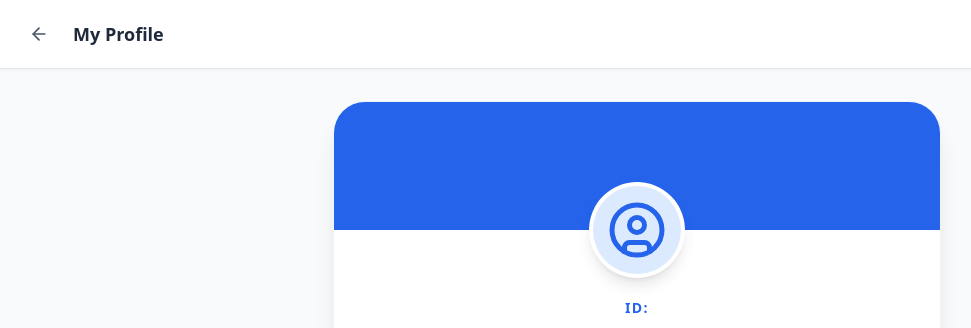
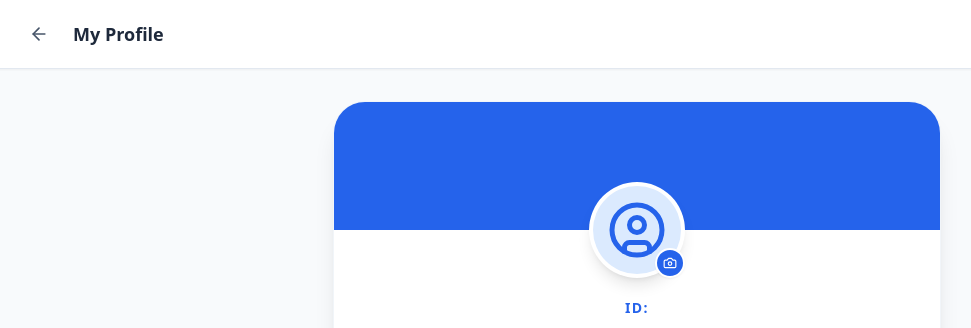
Before and after one commit to AreppHiHi/Sistem-Hadir, a React (Vite) app in the folder front-end/client/: page /profile in a window 1280 px wide. Shown: the top 328 px of the page, without its empty margins (3-974 px from the left). Built offline with nearby package versions, Linux system fonts and the light colour scheme; sample sign-in values are in the browser's storage; the HTML template or start-up script is replaced by a standard one.

Commit message:
Adjust User add profile picture

```diff
--- a/front-end/client/src/Profile.jsx
+++ b/front-end/client/src/Profile.jsx
@@ -1,7 +1,7 @@
 import React, { useEffect, useState } from 'react';
 import { useNavigate, Link } from 'react-router-dom';
 import axios from 'axios';
-import { User, Mail, Phone, ArrowLeft, Save, X, Edit3, CheckCircle2, UserCircle, Building } from 'lucide-react';
+import { User, Mail, Phone, ArrowLeft, Save, X, Edit3, CheckCircle2, UserCircle, Building, Camera } from 'lucide-react';
 
 const Profile = () => {
   const navigate = useNavigate();
@@ -9,6 +9,9 @@ const Profile = () => {
   const [isEditing, setIsEditing] = useState(false);
   const [loading, setLoading] = useState(false);
   const [message, setMessage] = useState({ type: '', text: '' });
+
+  // STATE BARU UNTUK GAMBAR PROFIL
+  const [profilePic, setProfilePic] = useState(null);
 
   const [formData, setFormData] = useState({
     full_name: '', email: '', phone: '', koperasi: ''
@@ -34,6 +37,12 @@ const Profile = () => {
     } else {
       const parsedUser = JSON.parse(savedUser);
       setUser(parsedUser);
+
+      // Semak jika pengguna sudah ada gambar profil yang disimpan
+      if (parsedUser.profile_pic) {
+        setProfilePic(parsedUser.profile_pic);
+      }
+
       setFormData({
         full_name: parsedUser.full_name,
         email: parsedUser.email,
@@ -42,6 +51,33 @@ const Profile = () => {
       });
     }
   }, [navigate]);
+
+  // ==========================================
+  // FUNGSI MENGURUSKAN MUAT NAIK GAMBAR
+  // ==========================================
+  const handleImageUpload = (e) => {
+    const file = e.target.files[0];
+    if (!file) return;
+
+    // Pastikan saiz gambar bawah 2MB
+    if (file.size > 2 * 1024 * 1024) {
+      alert(systemSettings.language === 'ms' ? "Saiz gambar terlalu besar! Sila pilih gambar di bawah 2MB." : "Image size too large! Please select an image under 2MB.");
+      return;
+    }
+
+    // Tukar gambar kepada format Base64 untuk paparan & simpanan
+    const reader = new FileReader();
+    reader.onloadend = () => {
+      const base64String = reader.result;
+      setProfilePic(base64String);
+
+      // Kemas kini data pengguna dalam localStorage secara automatik
+      const updatedUser = { ...user, profile_pic: base64String };
+      localStorage.setItem('user', JSON.stringify(updatedUser));
+      setUser(updatedUser);
+    };
+    reader.readAsDataURL(file);
+  };
 
   const handleUpdate = async (e) => {
     e.preventDefault();
@@ -53,7 +89,8 @@ const Profile = () => {
         ...formData
       });
 
-      const updatedUser = { ...user, ...res.data.user };
+      // Kekalkan profile_pic lama jika wujud, kemudian gabung dengan data baru
+      const updatedUser = { ...user, ...res.data.user, profile_pic: profilePic || user.profile_pic };
       localStorage.setItem('user', JSON.stringify(updatedUser));
       setUser(updatedUser);
 
@@ -77,7 +114,7 @@ const Profile = () => {
   return (
     // PEMBUNGKUS MOD GELAP
     <div className={`${systemSettings.darkMode ? 'dark' : ''}`}>
-      <div className="min-h-screen bg-slate-50 dark:bg-slate-950 font-sans transition-colors duration-300">
+      <div className="min-h-screen bg-slate-50 dark:bg-slate-950 font-sans transition-colors duration-300 pb-12">
 
         {/* NAVBAR */}
         <nav className="bg-white dark:bg-slate-900 border-b border-slate-200 dark:border-slate-800 px-6 py-4 flex items-center shadow-sm sticky top-0 z-50 transition-colors">
@@ -95,11 +132,39 @@ const Profile = () => {
             {/* Header Biru */}
             <div className="bg-blue-600 dark:bg-blue-700 h-32 relative">
                <div className="absolute -bottom-12 left-1/2 -translate-x-1/2">
-                  <div className="w-24 h-24 rounded-full bg-white dark:bg-slate-900 p-1 shadow-lg transition-colors">
-                     <div className="w-full h-full rounded-full bg-blue-100 dark:bg-blue-900/30 text-blue-600 dark:text-blue-400 flex items-center justify-center">
-                        <UserCircle size={60} />
-                     </div>
+
+                  {/* BAHAGIAN GAMBAR PROFIL DENGAN KLIK MUAT NAIK */}
+                  <div className="relative group cursor-pointer">
+                    <input
+                      type="file"
+                      id="profileUpload"
+                      accept="image/*"
+                      className="hidden"
+                      onChange={handleImageUpload}
+                    />
+                    <label htmlFor="profileUpload" className="cursor-pointer block relative">
+                      <div className="w-24 h-24 rounded-full bg-white dark:bg-slate-900 p-1 shadow-lg transition-colors relative z-10">
+                         <div className="w-full h-full rounded-full bg-blue-100 dark:bg-blue-900/30 text-blue-600 dark:text-blue-400 flex items-center justify-center overflow-hidden">
+                            {profilePic ? (
+                              <img src={profilePic} alt="Profile" className="w-full h-full object-cover rounded-full" />
+                            ) : (
+                              <UserCircle size={60} />
+                            )}
+                         </div>
+                      </div>
+
+                      {/* Latar gelap + Ikon Kamera bila hover (Untuk Desktop) */}
+                      <div className="absolute inset-0 bg-slate-900/50 rounded-full opacity-0 group-hover:opacity-100 transition-opacity duration-300 flex items-center justify-center z-20 m-1">
+                        <Camera className="text-white" size={24} />
+                      </div>
+
+                      {/* Lencana Kamera Kecil di penjuru (Untuk Mobile/Jelas) */}
+                      <div className="absolute bottom-0 right-0 bg-blue-600 dark:bg-blue-500 p-1.5 rounded-full border-2 border-white dark:border-slate-900 shadow-sm z-30">
+                        <Camera className="text-white" size={14} />
+                      </div>
+                    </label>
                   </div>
+
                </div>
             </div>
 
```
